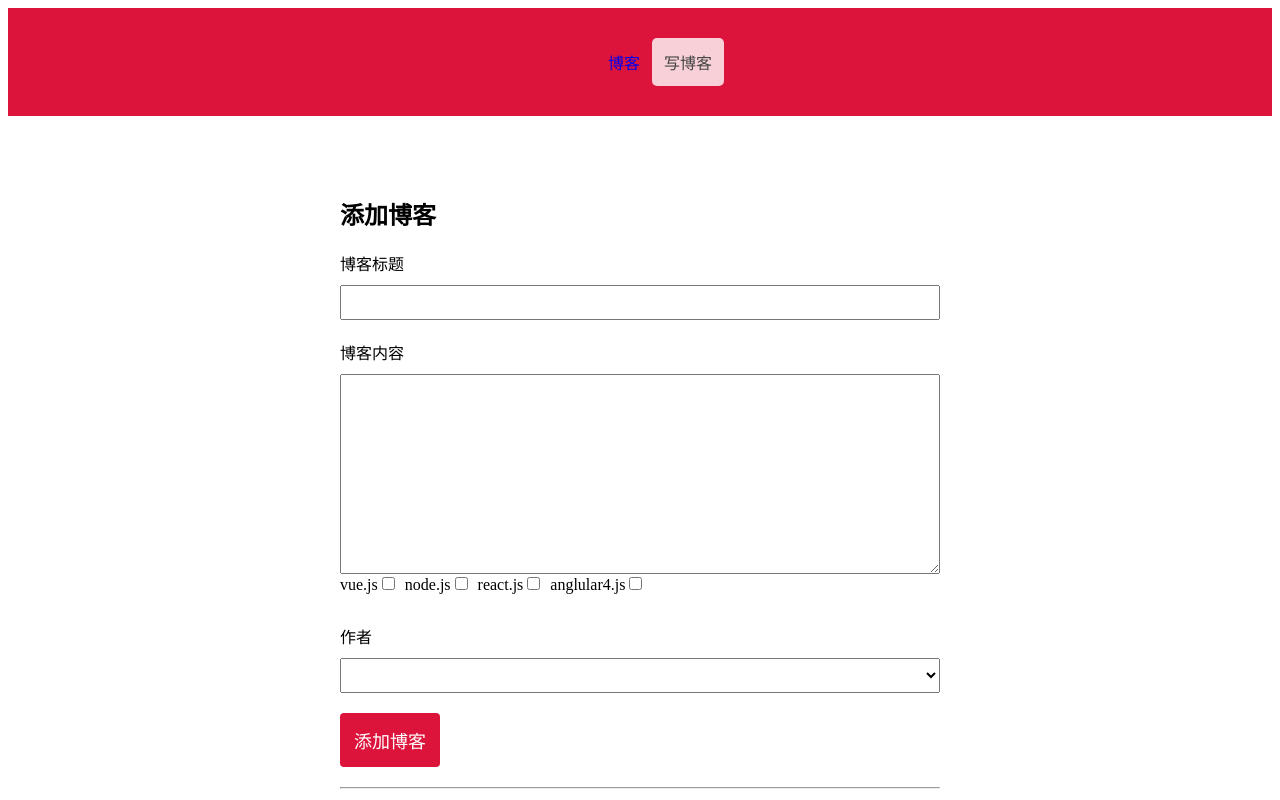
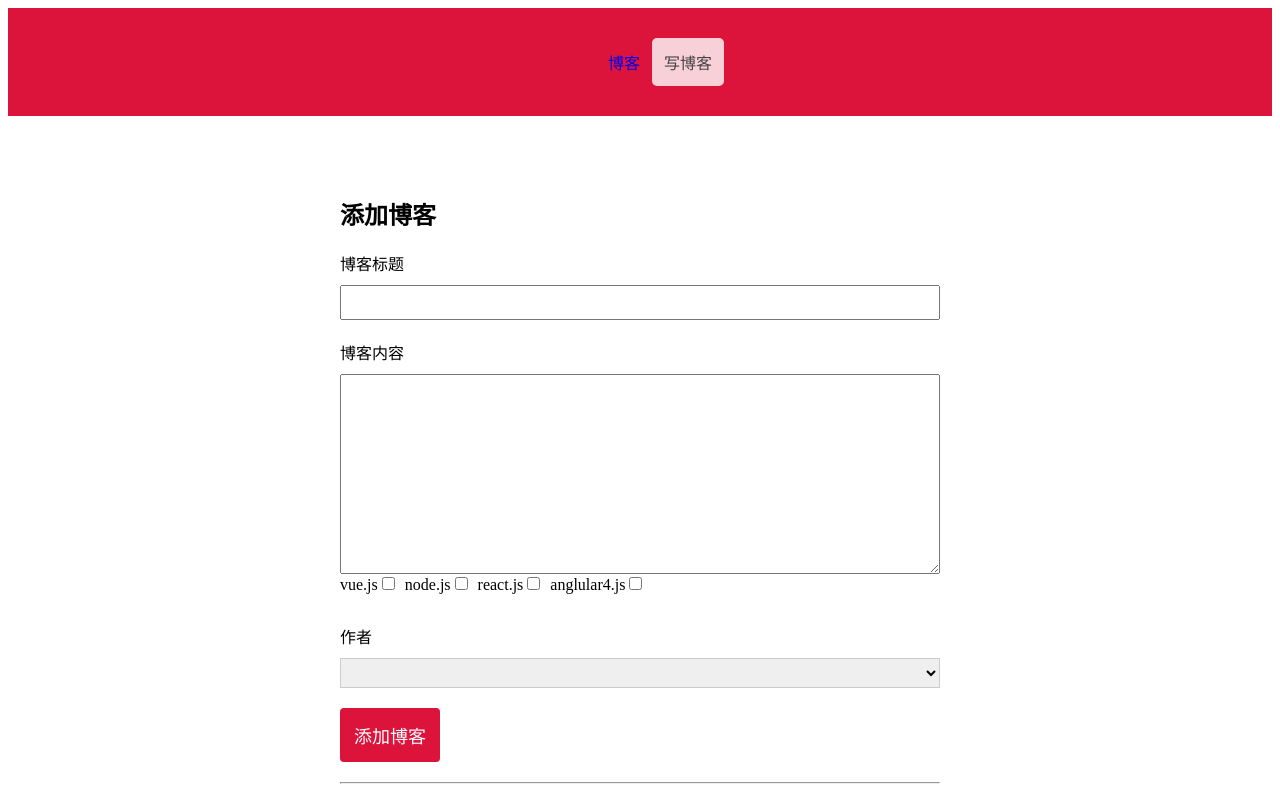
Before and after one commit to George621/my-blogs, a Vue app: page /add in a window 1280 px wide. Shown: the top 800 px of the page. Built offline with nearby package versions, Linux system fonts and the light colour scheme; what vue-resource would draw is missing.

Commit message:
一点点样式问题修改

```diff
--- a/src/components/AddBlog.vue
+++ b/src/components/AddBlog.vue
@@ -18,7 +18,7 @@
         <input type="checkbox" value='anglular4.js' v-model="blog.categries">
       </div>
       <label>作者</label>
-      <select name="" id="" v-model="blog.author">
+      <select name="author" id="" v-model="blog.author">
         <option v-for="(author, index) in authors" v-bind:key="index">{{author}}</option>
       </select>
       <button v-on:click.prevent="post">添加博客</button>
@@ -100,6 +100,10 @@ export default {
      display: inline-block;
      margin-right: 10px;
    }
+   select[name='author']{
+     height: 30px;
+     border: 1px solid #CCC;
+   }
    button{
      display: block;
      margin: 20px 0;
```
